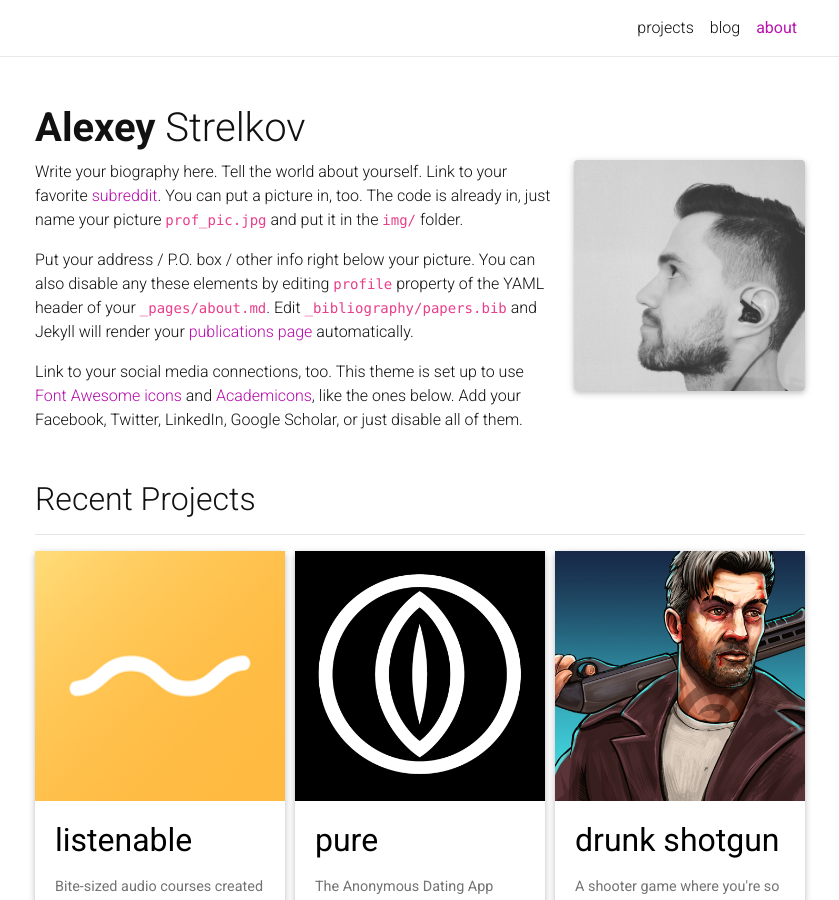
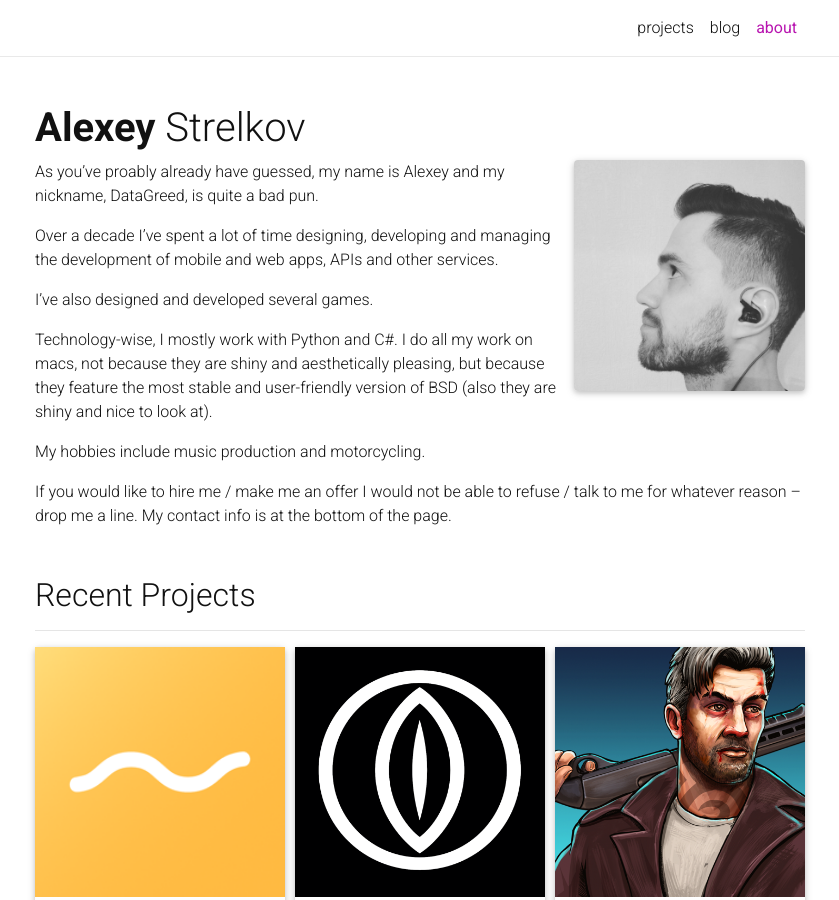
Before and after one commit to DataGreed/datagreed.pro, a Jekyll site: the page built from _pages/about.md, in a window 1280 px wide and 900 px high. Shown: the whole window, without its empty margins (220-1059 px from the left). Built offline with Jekyll 4.4.1, drawn with Linux system fonts in a browser that asks for light colours; nearby versions of some CDN libraries; a style sheet for code colours, icons or effects is not loaded.

Commit message:
added about text

```diff
--- a/_pages/about.md
+++ b/_pages/about.md
@@ -18,8 +18,18 @@ social: true  # includes social icons at the bottom of the page
 # TODO: make selected_projects the same way news and selected papers are implemented
 ---
 
-Write your biography here. Tell the world about yourself. Link to your favorite [subreddit](http://reddit.com){:target="\_blank"}. You can put a picture in, too. The code is already in, just name your picture `prof_pic.jpg` and put it in the `img/` folder.
+As you've proably already have guessed, my name is Alexey and my nickname, DataGreed, is quite a bad pun.
 
-Put your address / P.O. box / other info right below your picture. You can also disable any these elements by editing `profile` property of the YAML header of your `_pages/about.md`. Edit `_bibliography/papers.bib` and Jekyll will render your [publications page](/al-folio/publications/) automatically.
+Over a decade I've spent a lot of time designing, developing and managing
+the development of mobile and web apps, APIs and other services.
 
-Link to your social media connections, too. This theme is set up to use [Font Awesome icons](http://fortawesome.github.io/Font-Awesome/){:target="\_blank"} and [Academicons](https://jpswalsh.github.io/academicons/){:target="\_blank"}, like the ones below. Add your Facebook, Twitter, LinkedIn, Google Scholar, or just disable all of them.
+I've also designed and developed several games.
+
+Technology-wise, I mostly work with Python and C#. I do all my work on macs, not because they are shiny and
+aesthetically pleasing, but because they feature the most stable and user-friendly version of BSD (also they are shiny and nice
+to look at).
+
+My hobbies include music production and motorcycling.
+
+If you would like to hire me / make me an offer I would not be able to refuse / talk to me for whatever reason –
+drop me a line. My contact info is at the bottom of the page.
```
